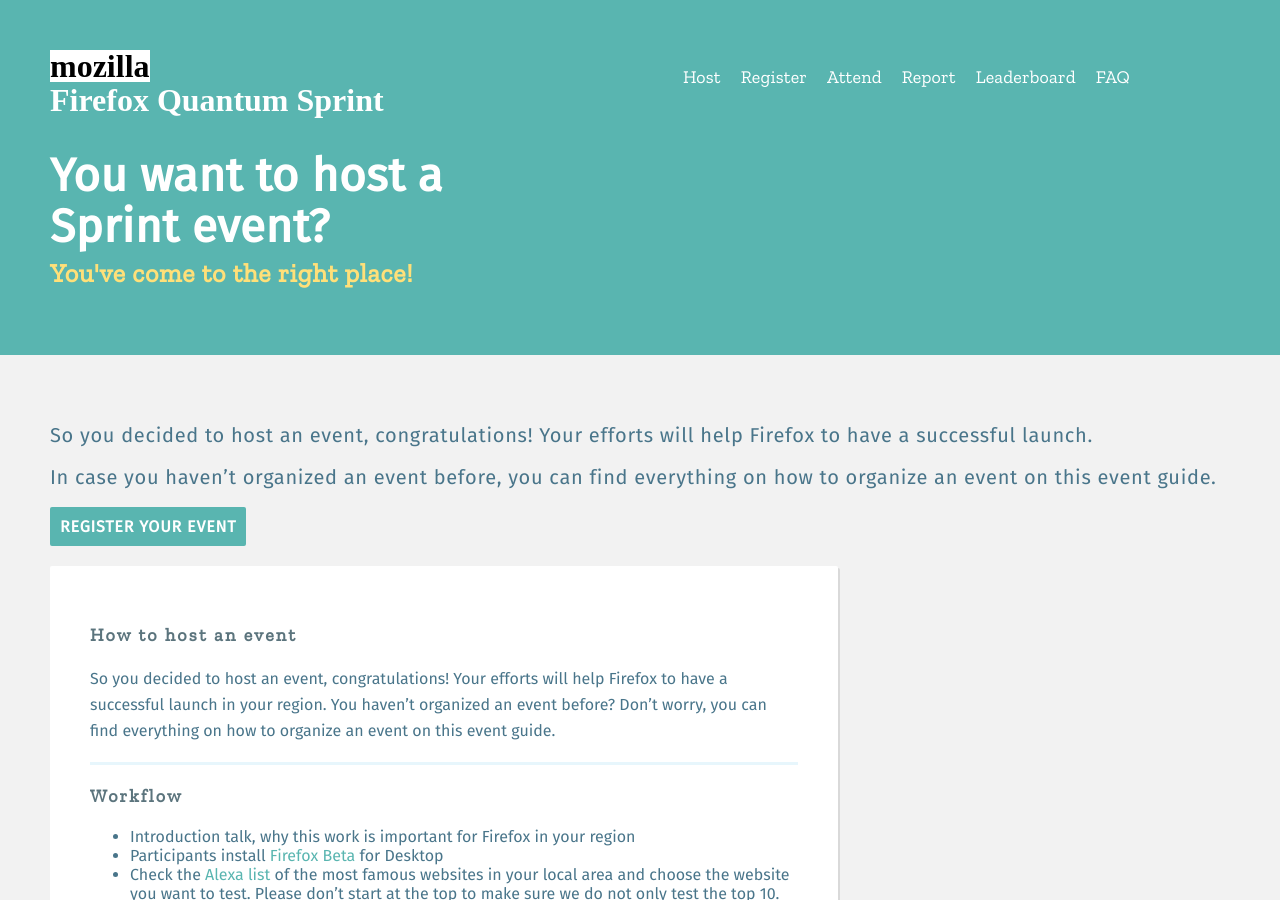
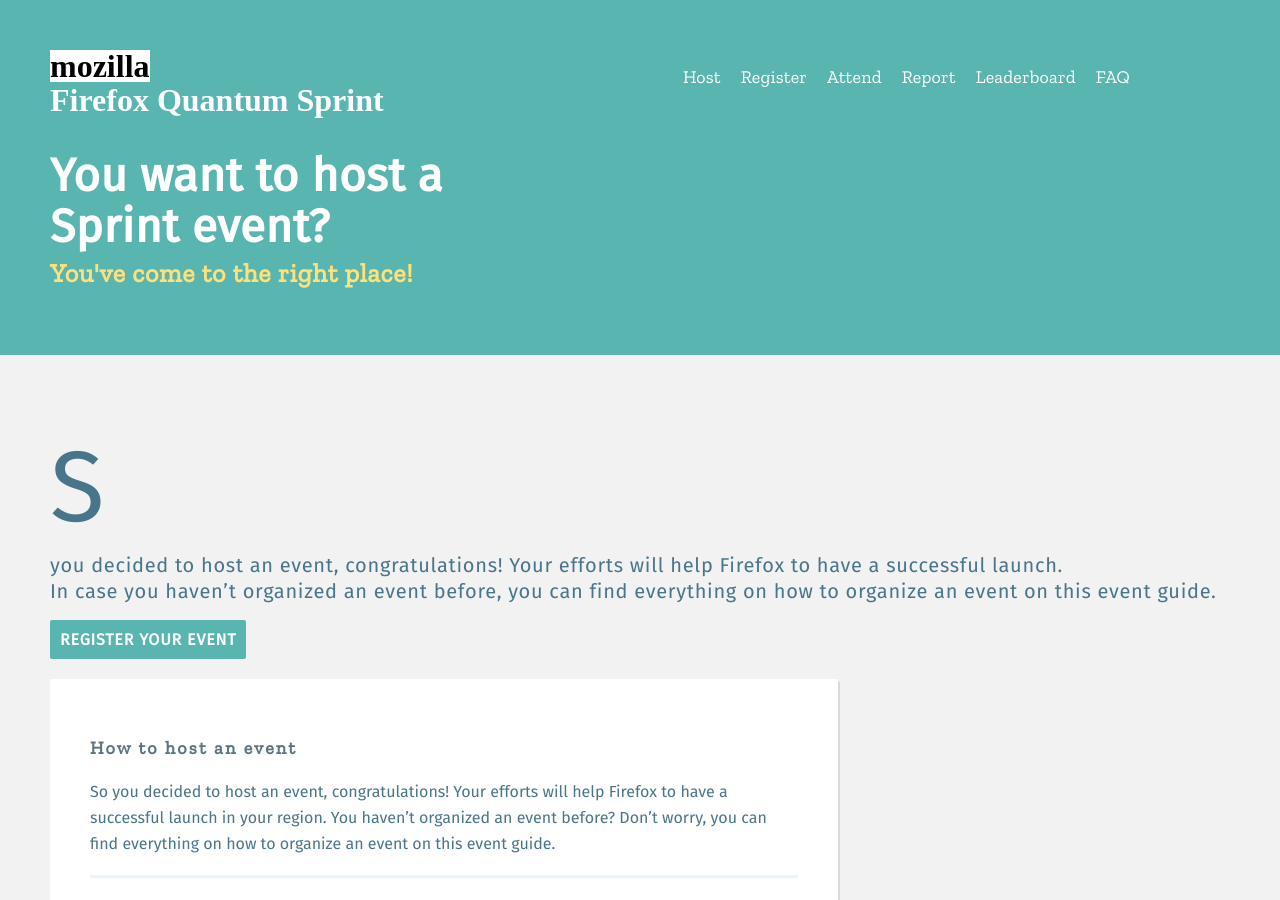
Before and after one commit to mozilla/firefox57-sprint, a Jekyll site: the page built from _articles/host.md, in a window 1280 px wide and 900 px high. Built offline with Jekyll 4.4.1, drawn with Linux system fonts in a browser that asks for light colours; some web fonts are replaced.

Commit message:
Make 'S' big on Host

```diff
--- a/_layouts/host.html
+++ b/_layouts/host.html
@@ -13,8 +13,13 @@
   </header>
 
   <section class="content">
-    <h2>So you decided to host an event, congratulations! Your efforts will help Firefox to have a successful launch.</h2>
-    <h2>In case you haven’t organized an event before, you can find everything on how to organize an event on this event guide.</h2>
+    <h2>
+      <span class="capitalize">S</span>
+      <span class="capitalize-content">
+        you decided to host an event, congratulations! Your efforts will help Firefox to have a successful launch.<br />
+        In case you haven’t organized an event before, you can find everything on how to organize an event on this event guide.
+      </span>
+    </h2>
 
     <a class="button register-button" href="https://docs.google.com/forms/d/e/1FAIpQLSdcae57eJpqnFEPHwe4HjIzuvpe1RoRzsibH3vY4gmSikFxaA/viewform" target="_blank">Register your event</a>
 
```
